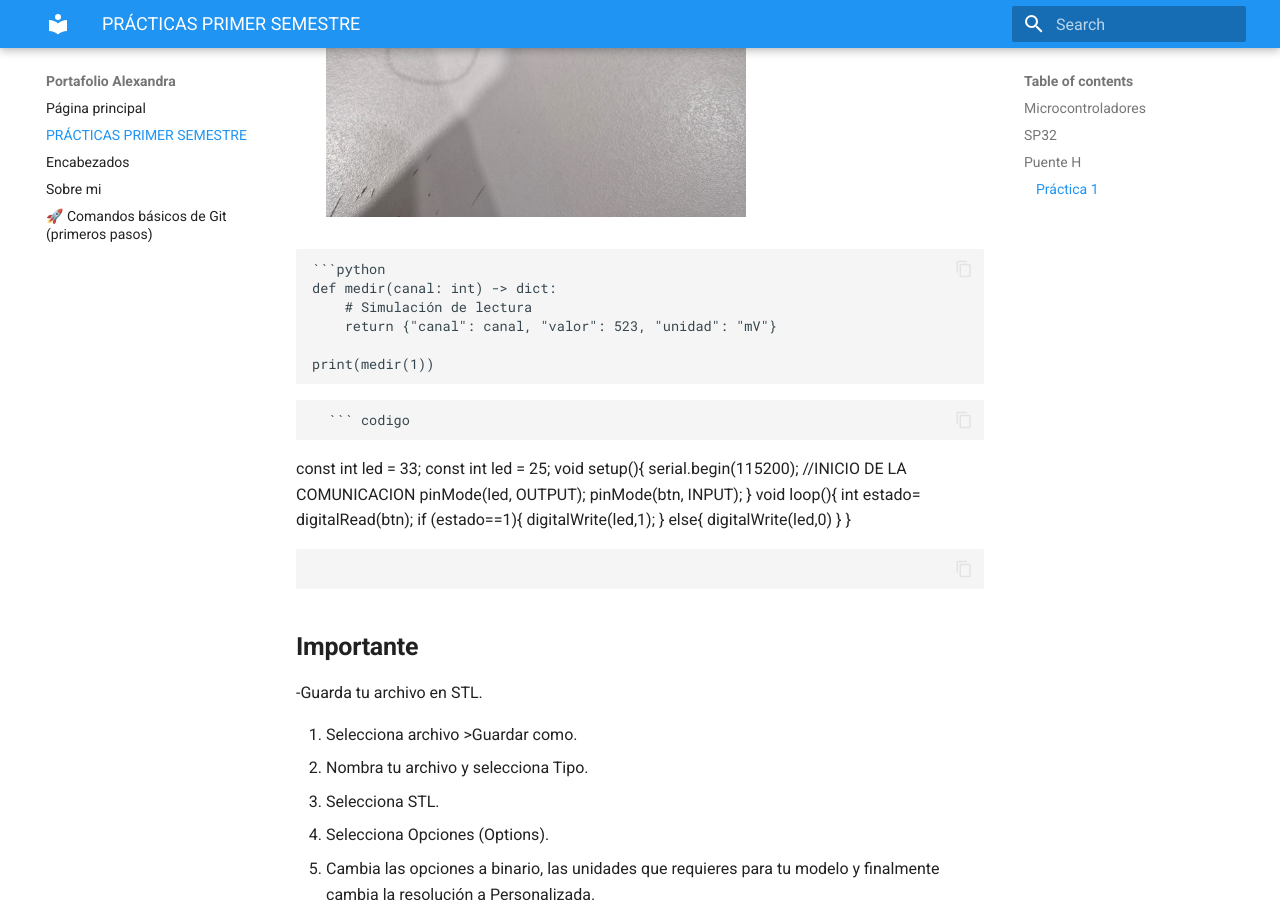
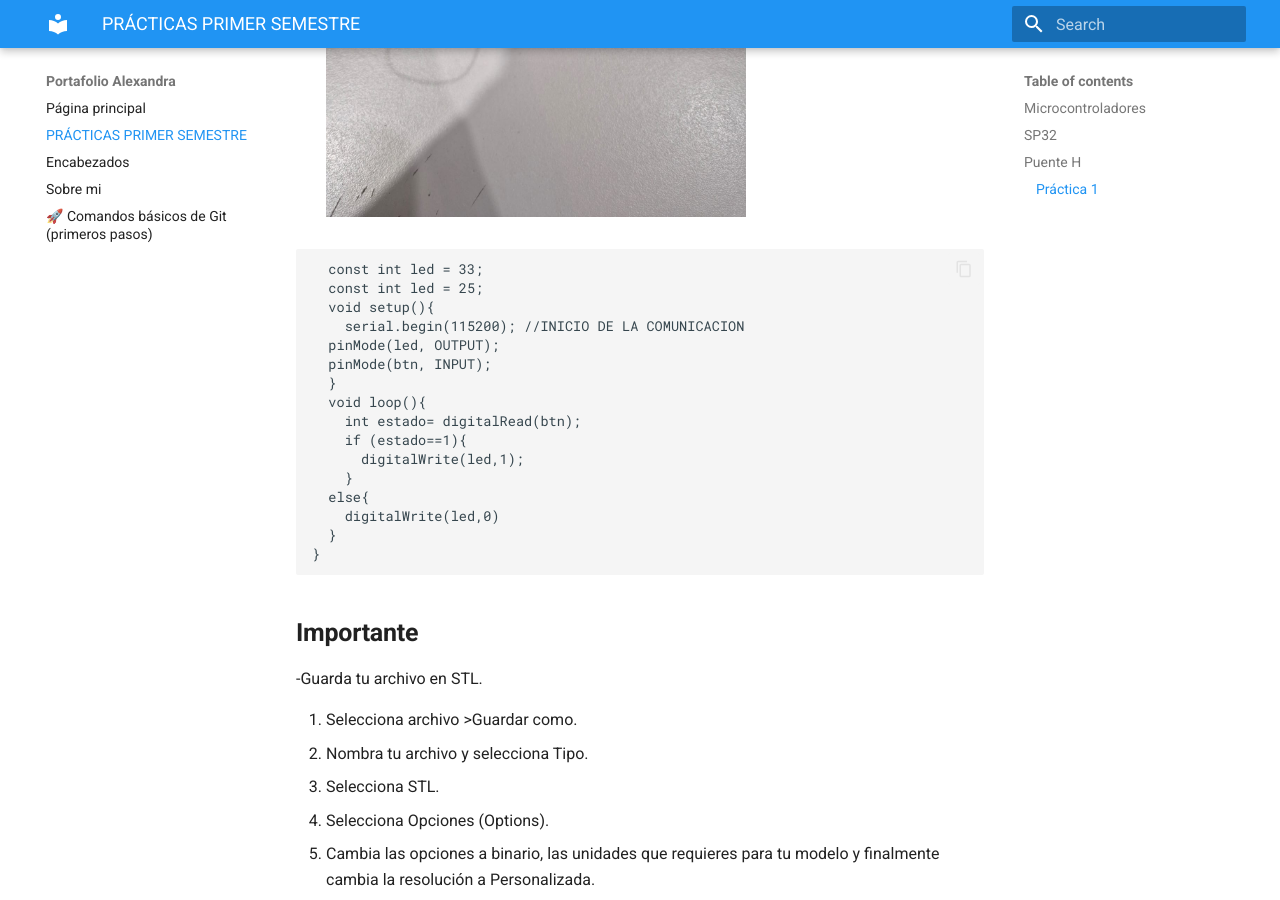
Before and after one commit to alejandragroot-prog/portafolio.iberpue, an MkDocs documentation site: the page built from docs/Tutorial.md, in a window 1280 px wide and 900 px high, scrolled down 2113 px. Built offline with MkDocs 1.6.1 and Material for MkDocs 9.7.7, drawn with Linux system fonts in a browser that asks for light colours.

Commit message:
Update Tutorial.md

````diff
--- a/docs/Tutorial.md
+++ b/docs/Tutorial.md
@@ -32,19 +32,11 @@
  	<!-- Control de tamaño usando HTML (cuando se requiera) -->
 <img src="../recursos/imgs/prac1prt1.jpeg" alt="Diagrama del sistema" width="420">
 
-``` codigo
-```python
-def medir(canal: int) -> dict:
-    # Simulación de lectura
-    return {"canal": canal, "valor": 523, "unidad": "mV"}
-
-print(medir(1))
-```
-```
 
 
-  ``` codigo
-```
+
+
+``` codigo
   const int led = 33;
   const int led = 25;
   void setup(){
@@ -61,7 +53,6 @@ print(medir(1))
     digitalWrite(led,0)
   }
 }
-```
 ```
 
 ## **Importante**
````
